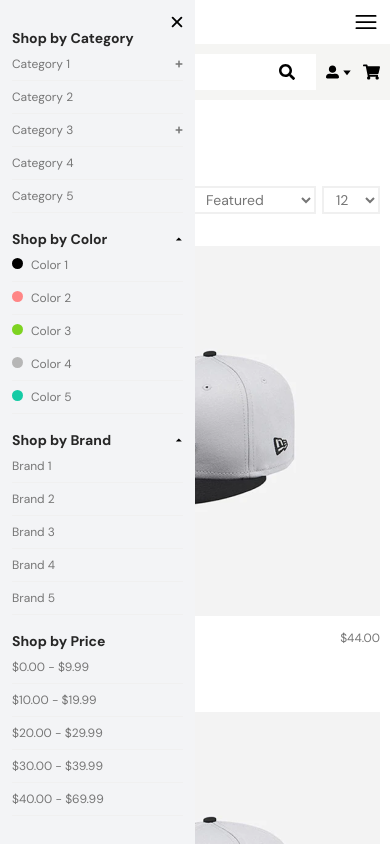
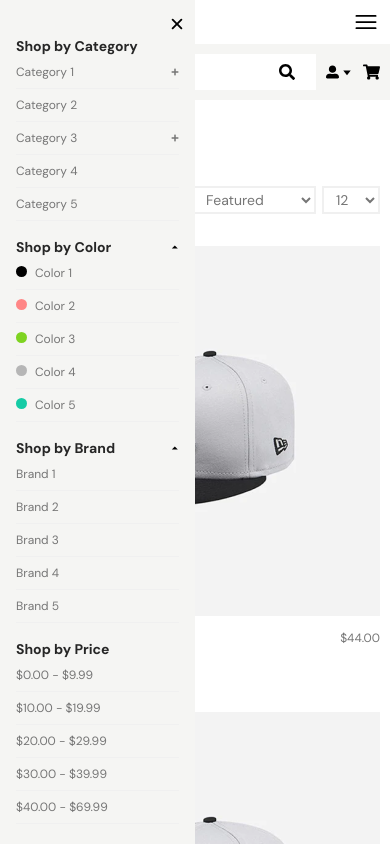
Before and after one commit to AK-Polash/oreby, a React (Create React App) app: page /shop in a window 390 px wide. Both pictures are taken after a click on the element 24 px from the left and 199 px from the top of the page. Shown: the top 844 px of the page. Built offline with nearby package versions, Linux system fonts and the light colour scheme.

Commit message:
Responsive Completed in Shop Page Left Side Menu Bar
Sidebar Menu Finished

```diff
--- a/src/components/layout/SideBarMenu.js
+++ b/src/components/layout/SideBarMenu.js
@@ -8,7 +8,7 @@ const SideBarMenu = ({ className, toggle }) => {
     <div className={className}>
       <IoClose
         onClick={toggle}
-        className="absolute top-3 right-2 z-40 inline-block cursor-pointer text-xl sm:hidden"
+        className="absolute top-3.5 right-2 z-40 inline-block cursor-pointer text-xl transition-all duration-75 ease-linear hover:bg-primary hover:text-pure sm:hidden"
       />
 
       <SideBarMenuItem
--- a/src/index.css
+++ b/src/index.css
@@ -39,3 +39,8 @@
 .active {
   color: red;
 }
+
+/* For Removing Scrollbar in Shop page Left Side MenuBar */
+::-webkit-scrollbar {
+  display: none;
+}
--- a/src/pages/Shop.js
+++ b/src/pages/Shop.js
@@ -41,10 +41,6 @@ const Shop = () => {
         setShow(true);
       } else {
         setShow(false);
-      }
-    }
-    scrollWidth();
-    window.addEventListener("resize", scrollWidth);
 
         document.body.addEventListener("click", (e) => {
           if (filterRef.current.contains(e.target)) {
@@ -55,6 +51,10 @@ const Shop = () => {
             setShow(false);
           }
         });
+      }
+    }
+    scrollWidth();
+    window.addEventListener("resize", scrollWidth);
   }, []);
 
   return (
@@ -62,15 +62,15 @@ const Shop = () => {
       <Container>
         <Bredcrumb title="Products" />
 
-        <Flex className="flex gap-x-3 md:gap-x-5 xl:gap-x-10">
+        <Flex className="relative flex gap-x-3 md:gap-x-5 xl:gap-x-10">
           <div
             ref={sideBarMenuRef}
-            className="absolute top-0 left-0 z-10 w-[50%] bg-gray-100 sm:static sm:w-[25%] sm:bg-transparent  md:w-[20%]"
+            className="fixed top-0 left-0 z-10 w-[50%] bg-flat sm:static sm:w-[25%] sm:bg-transparent  md:w-[20%]"
           >
             {show && (
               <SideBarMenu
                 toggle={handleToggle}
-                className="w-full px-3 py-7 sm:p-0"
+                className="relative h-screen w-full overflow-y-scroll px-4 pt-9 sm:h-auto sm:overflow-y-auto sm:p-0"
               />
             )}
           </div>
```
Lines whose indentation alone changed are shown as unchanged.
